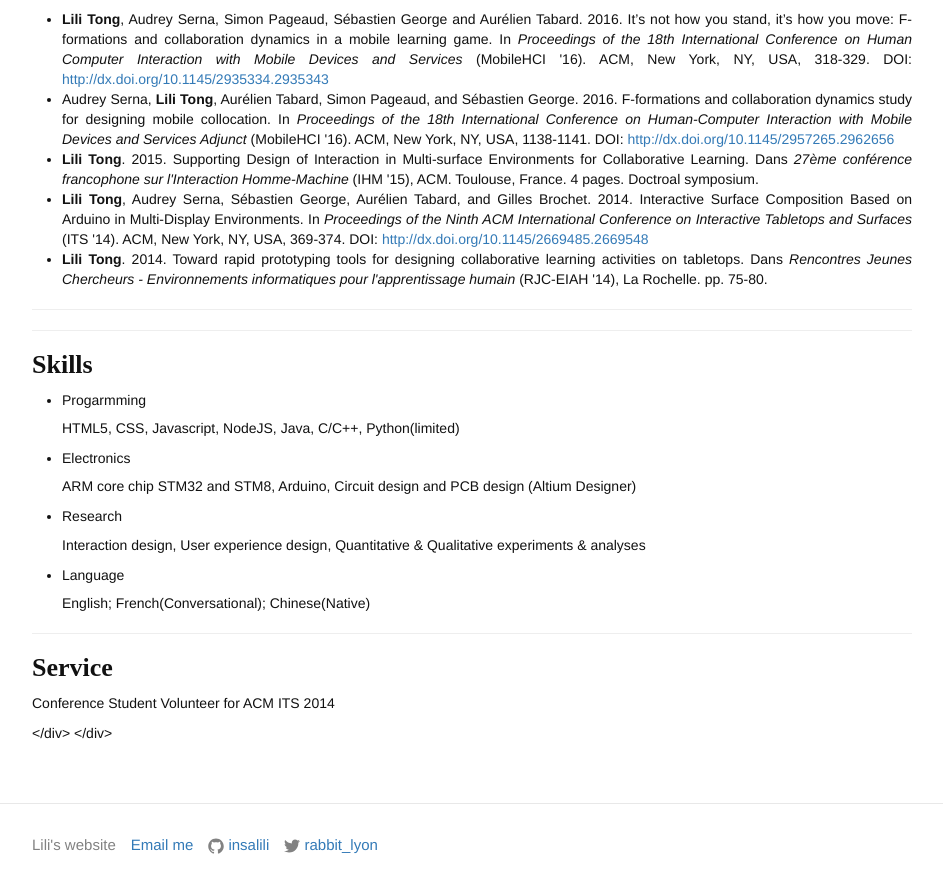
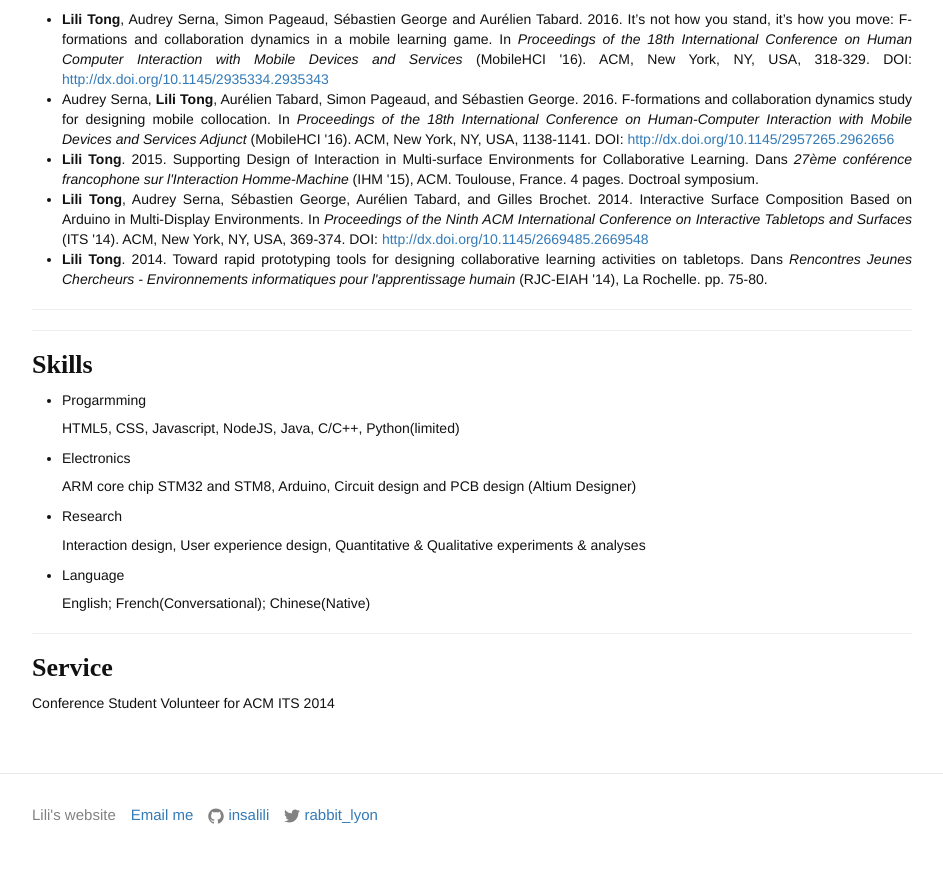
Before and after one commit to InsaLili/insalili.github.io, a Jekyll site: the page built from pages/cv.md, in a window 1280 px wide and 900 px high, scrolled down 846 px. Shown: the top 893 px of the window, without its empty margins (168-1111 px from the left). Built offline with Jekyll 4.4.1, drawn with Linux system fonts in a browser that asks for light colours; comment, search, counter and statistics services are not loaded; after the commit the page ends 1716 px from its top, so only the background shows below that.

Commit message:
update publications

```diff
--- a/pages/cv.md
+++ b/pages/cv.md
@@ -82,6 +82,6 @@ permalink: /cv/
 	</div>
 	<div class="section">
 	  <h3>Service</h3>
-	  <p>Conference Student Volunteer for ACM ITS 2014<p>
+	  <p>Conference Student Volunteer for ACM ITS 2014</p>
 	</div>
 </div>
```
